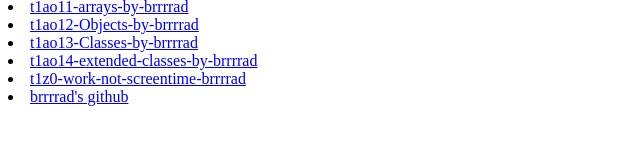
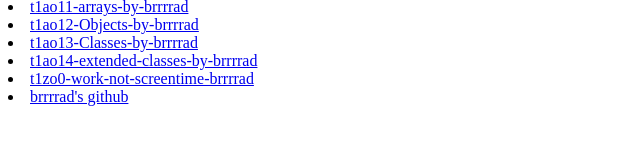
Before and after one commit to Brrrrad/gamedev2024brad, a plain HTML site: page public/index.html in a window 1280 px wide. Shown: the part 229-374 px from the top of the page, 0-640 px from the left. Drawn offline with Linux system fonts and the light colour scheme.

Commit message:
Update index.html

```diff
--- a/public/index.html
+++ b/public/index.html
@@ -15,5 +15,5 @@
 <li><a href="https://brrrrad.github.io/gamedev2024brad/public/t1a012-objects-by-brrrrad.html">t1ao12-Objects-by-brrrrad</a>
 <li><a href="https://brrrrad.github.io/gamedev2024brad/public/t1ao13-Classes-by-brrrrad.html">t1ao13-Classes-by-brrrrad</a>
 <li><a href="https://brrrrad.github.io/gamedev2024brad/public/t1ao14-extended-class-by-brrrrad.html">t1ao14-extended-classes-by-brrrrad</a>
-<li><a href="https://brrrrad.github.io/gamedev2024brad/public/work-not-screentime.md">t1z0-work-not-screentime-brrrrad</a>
+<li><a href="https://brrrrad.github.io/gamedev2024brad/public/work-not-screentime.md">t1zo0-work-not-screentime-brrrrad</a>
 <li><a href="https://github.com/Brrrrad/gamedev2024brad">brrrrad's github</a>
```
